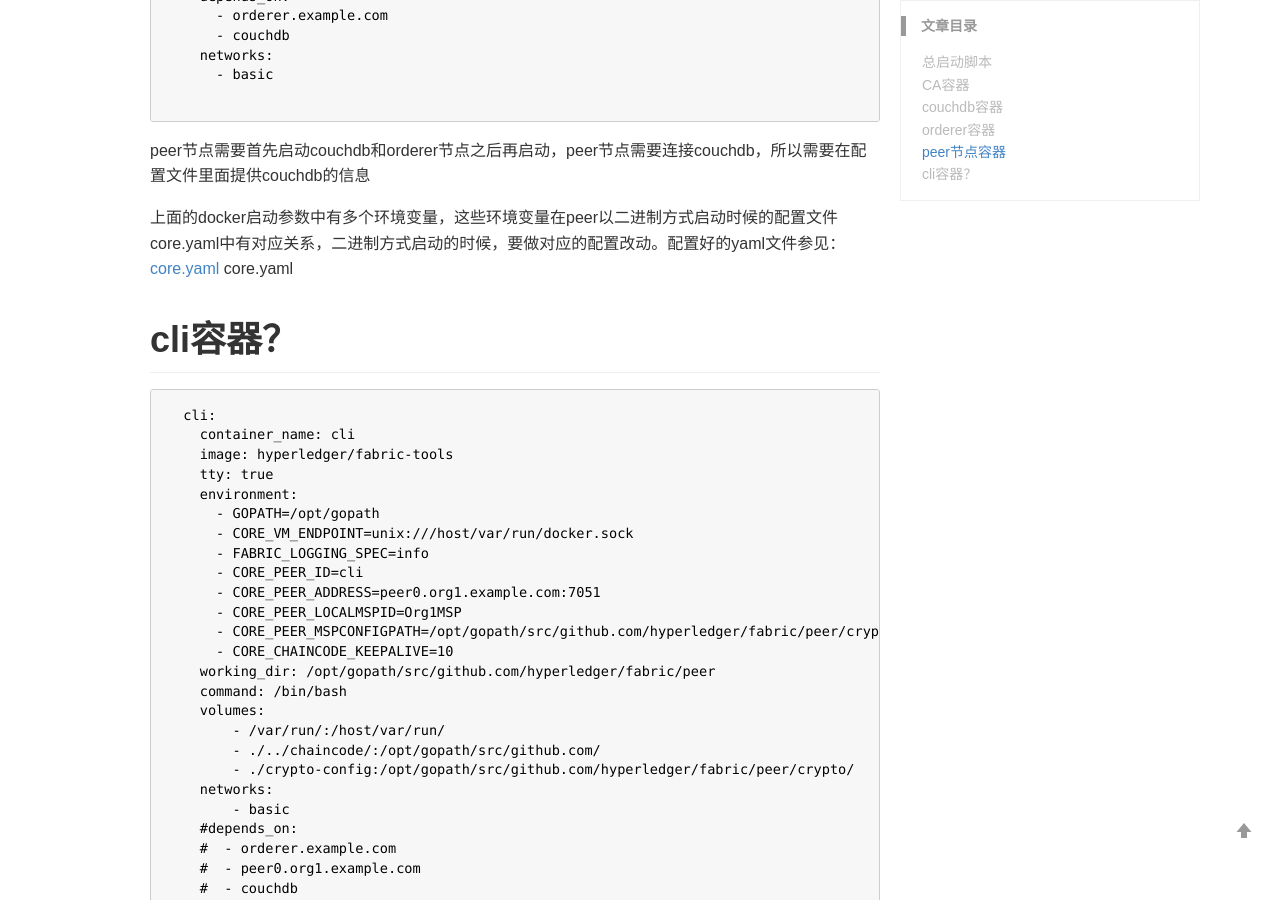
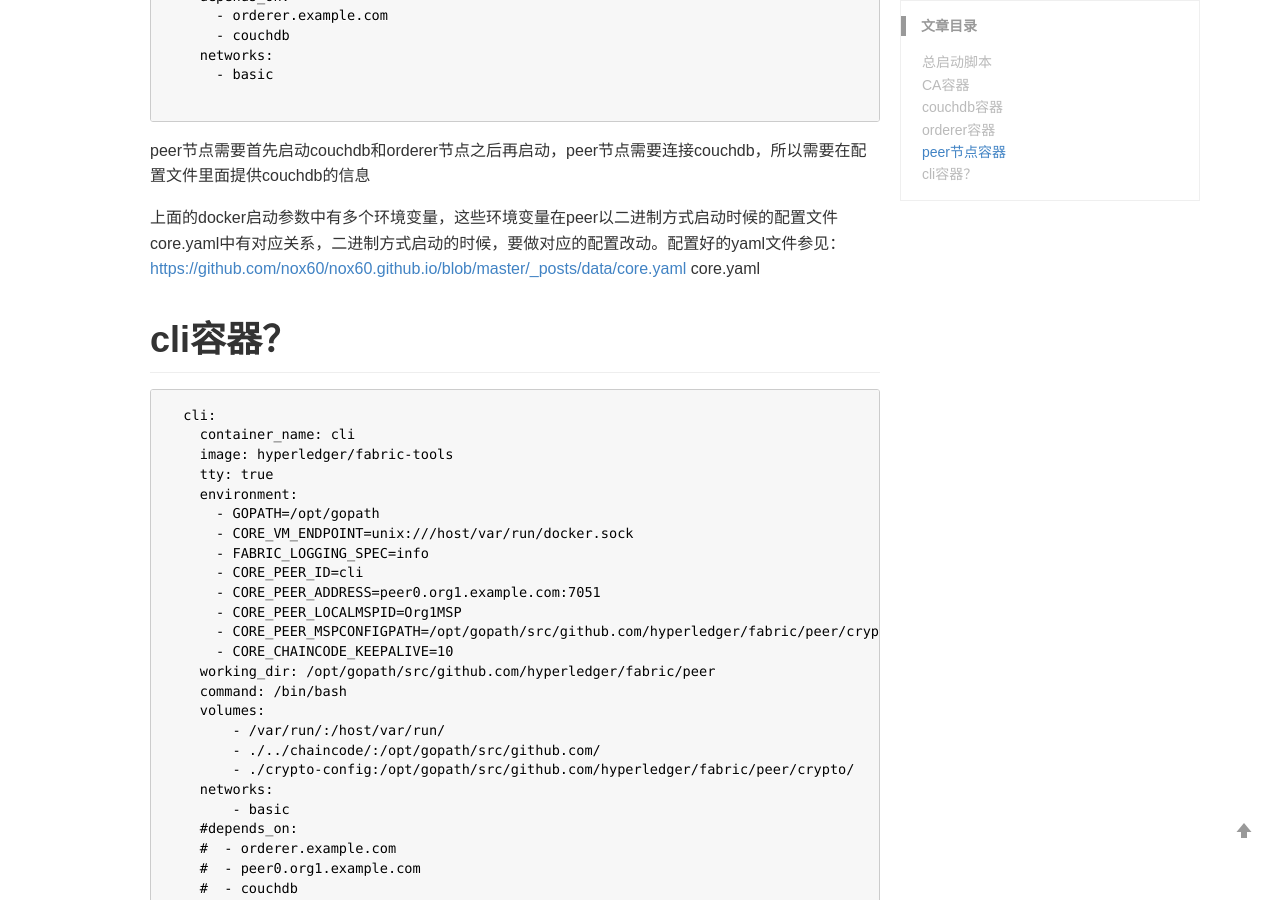
Before and after one commit to nox60/nox60.github.io, a Jekyll site: the page built from _posts/2019-7-23-Hyperledger-Fabric-例子代码解读.md, in a window 1280 px wide and 900 px high, scrolled down 4799 px. Built offline with Jekyll 4.4.1, drawn with Linux system fonts in a browser that asks for light colours; our own code applies the rules of GitHub Pages for plain Markdown files; comment, search, counter and statistics services are not loaded; some of the changed lines change nothing that is shown.

Commit message:
update url

```diff
--- a/_posts/2019-7-23-Hyperledger-Fabric-例子代码解读.md
+++ b/_posts/2019-7-23-Hyperledger-Fabric-例子代码解读.md
@@ -228,7 +228,7 @@ hyperledger/fabric-couchdb
 
 peer节点需要首先启动couchdb和orderer节点之后再启动，peer节点需要连接couchdb，所以需要在配置文件里面提供couchdb的信息
 
-上面的docker启动参数中有多个环境变量，这些环境变量在peer以二进制方式启动时候的配置文件core.yaml中有对应关系，二进制方式启动的时候，要做对应的配置改动。配置好的yaml文件参见：[core.yaml](./data/core.yaml)
+上面的docker启动参数中有多个环境变量，这些环境变量在peer以二进制方式启动时候的配置文件core.yaml中有对应关系，二进制方式启动的时候，要做对应的配置改动。配置好的yaml文件参见：<https://github.com/nox60/nox60.github.io/blob/master/_posts/data/core.yaml>
 core.yaml
 
 
```
